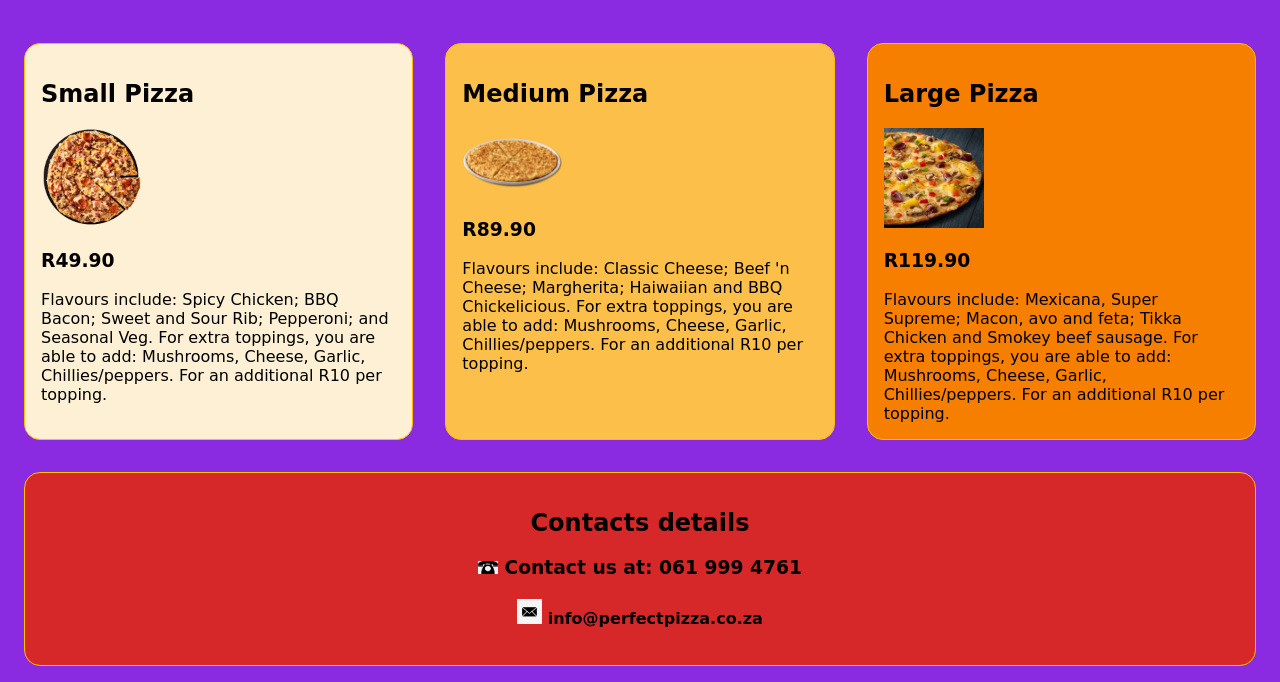
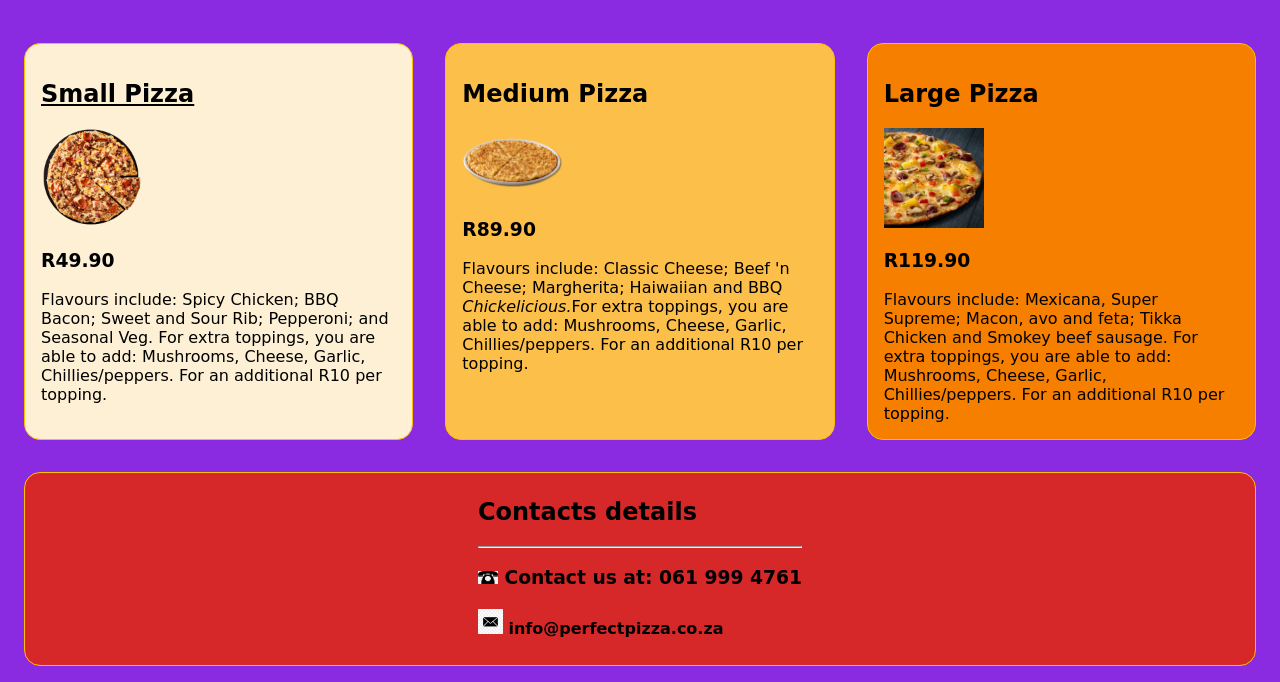
Before and after one commit to NeeloBee/perfect-pizza, a plain HTML site: page index.html in a window 1280 px wide. Shown: the part 133-815 px from the top of the page. Drawn offline with Linux system fonts and the light colour scheme.

Commit message:
Demo practice

```diff
--- a/index.html
+++ b/index.html
@@ -11,14 +11,12 @@
 
 <body>
     <div class="title">
-        <center>
             <h1>Perfect Pizza</h1>
-        </center>
     </div>
 
     <div class="pizzas">
         <div class="pizza small_pizza">
-            <h2>Small Pizza</h2>
+            <h2><u>Small Pizza</u></h2>
             <img src="klein.png" width="100">
             <h3>R49.90</h3>
             <div>
@@ -32,7 +30,7 @@
             <h2>Medium Pizza</h2>
             <img src="cheese-garlic-focaccia.png" width="100">
             <h3>R89.90</h3>
-            <div>Flavours include: Classic Cheese; Beef 'n Cheese; Margherita; Haiwaiian and BBQ Chickelicious. For
+            <div>Flavours include: Classic Cheese; Beef 'n Cheese; Margherita; Haiwaiian and BBQ <em>Chickelicious.</em>For
                 extra
                 toppings, you are able to add: Mushrooms, Cheese, Garlic, Chillies/peppers. For an
                 additional R10 per topping.
@@ -57,13 +55,13 @@
 
 
 
-    <div class="pizza contact_us">
-        <div>
-            <center>
-                <h2>Contacts details  </h2>
+    <div class="pizza contact_us center">
+        <div class="contact us">
+                 <h2>Contacts details</h2>
+                 <hr>
                 <h3> <img src="telphone.png" width="20"> Contact us at: 061 999 4761 </h3>
                 <h4> <img src="email.jpg" width="25"> info@perfectpizza.co.za</h4>
-            </center>
+
         </div>
 
     </div>
--- a/style.css
+++ b/style.css
@@ -1,6 +1,12 @@
 body {
     background-color: #006CA5;
     font-family: cursive;
+}
+.center {
+    display: flex;
+    justify-content: center;
+    align-items: center;
+    height: 10em;
 }
 .pizza {
     border: 1px solid #FFBD00;
@@ -27,7 +33,7 @@ body {
 
 .contact_us {
     background-color: #D62828;
-    flex: 0.5em
+    flex: 0.5em;
 }
 
 @media (min-width:760px) {
```
